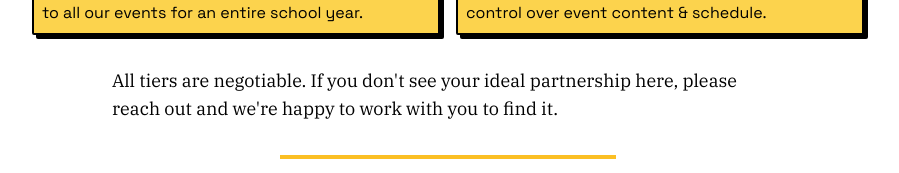
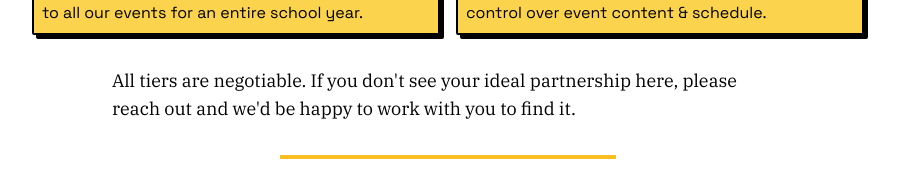
Before and after one commit to purduehackers/site, a Next.js app: page /sponsor in a window 1280 px wide. Shown: the part 3630-3803 px from the top of the page, without its empty margins (192-1091 px from the left). Built offline with nearby package versions, Linux system fonts and the light colour scheme.

Commit message:
Update sponsor.mdx

```diff
--- a/components/sponsor/sponsor.mdx
+++ b/components/sponsor/sponsor.mdx
@@ -105,7 +105,7 @@ Our annual budget is $6,000, which goes toward purchasing food & materials for H
 
 </Grid>
 
-All tiers are negotiable. If you don't see your ideal partnership here, please reach out and we're happy to work with you to find it.
+All tiers are negotiable. If you don't see your ideal partnership here, please reach out and we'd be happy to work with you to find it.
 
 ---
 
```
